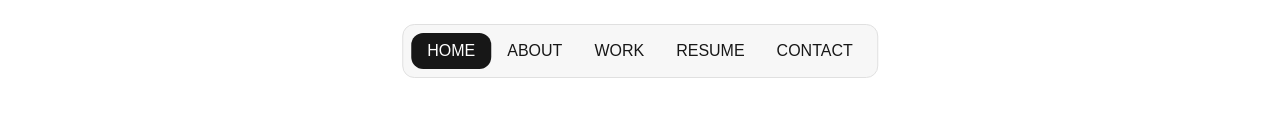
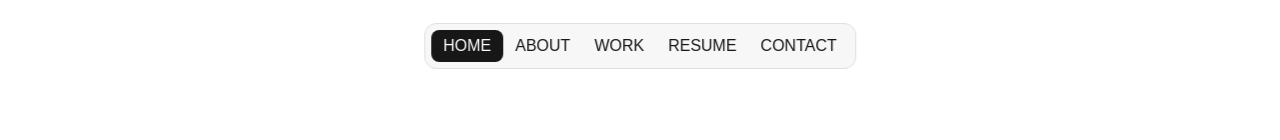
Before and after one commit to enricsneelamkavil/enric-s-neelamkavil, a Next.js app: page / in a window 1280 px wide. Shown: the top 140 px of the page. Built offline with nearby package versions, Linux system fonts and the light colour scheme; a web font is replaced by a local one.

Commit message:
navbar and personal assistant compact size

```diff
--- a/app/globals.css
+++ b/app/globals.css
@@ -1,13 +1,6 @@
 :root {
   --background: #ffffff;
   --foreground: #171717;
-}
-
-@media (prefers-color-scheme: dark) {
-  :root {
-    --background: #0a0a0a;
-    --foreground: #ededed;
-  }
 }
 
 html {
@@ -18,6 +11,14 @@ html,
 body {
   max-width: 100vw;
   overflow-x: hidden;
+  /* Hide scrollbars but keep scrolling functionality */
+  -ms-overflow-style: none;  /* IE and Edge */
+  scrollbar-width: none;  /* Firefox */
+}
+
+/* Hide scrollbar for Chrome, Safari and Opera */
+*::-webkit-scrollbar {
+  display: none;
 }
 
 body {
--- a/components/common/Layout.tsx
+++ b/components/common/Layout.tsx
@@ -1,9 +1,10 @@
+
+
 'use client'
 
 import React from 'react'
 import styled, { ThemeProvider } from 'styled-components'
 import theme from '@/styles/theme'
-import GlobalStyle from '@/styles/GlobalStyle'
 import Navbar from '@/components/common/Navbar'
 import Footer from '@/components/common/Footer'
 import PersonalAgent from '@/components/common/PersonalAgent'
@@ -15,11 +16,11 @@ interface Props {
 const Layout = ({ children }: Props) => {
   return (
     <ThemeProvider theme={theme}>
-      <GlobalStyle />
       <PageWrapper>
         <Navbar />
         <Main>{children}</Main>
         <Footer />
+        {/* PersonalAgent renders on every page globally */}
         <PersonalAgent />
       </PageWrapper>
     </ThemeProvider>
--- a/components/common/Navbar.tsx
+++ b/components/common/Navbar.tsx
@@ -55,11 +55,14 @@ const NavWrapper = styled.nav<{ $scrolled: boolean }>`
   left: 50%;
   transform: translateX(-50%);
   z-index: 1000;
-  padding: ${({ theme }) => theme.spacing[2]};
+  padding: 6px;
   border-radius: ${({ theme }) => theme.radii.xl};
-  /* outer shell is transparent per Figma; shadow added on scroll (On Scroll variant) */
-  background-color: transparent;
-  transition: box-shadow 0.2s ease;
+  /* complete clear glass effect matching Figma's GLASS effect */
+  background-color: rgba(255, 255, 255, 0.1);
+  backdrop-filter: blur(24px);
+  -webkit-backdrop-filter: blur(24px);
+  border: 1px solid rgba(255, 255, 255, 0.2);
+  transition: box-shadow 0.2s ease, background-color 0.2s ease, backdrop-filter 0.2s ease;
   box-shadow: ${({ $scrolled }) =>
     $scrolled ? '0 4px 24px rgba(0, 0, 0, 0.08)' : 'none'};
 `
@@ -69,7 +72,7 @@ const NavPill = styled.ul`
   align-items: center;
   list-style: none;
   margin: 0;
-  padding: ${({ theme }) => theme.spacing[2]};
+  padding: 6px;
   background-color: ${({ theme }) => theme.colors.surface.tertiary};
   border: 1px solid ${({ theme }) => theme.colors.border.tertiary};
   border-radius: ${({ theme }) => theme.radii.lg};
@@ -84,8 +87,8 @@ const NavLink = styled(Link) <{ $active: boolean }>`
   display: flex;
   align-items: center;
   justify-content: center;
-  padding: ${({ theme }) => `${theme.spacing[2]} ${theme.spacing[4]}`};
-  border-radius: ${({ theme }) => theme.radii.lg};
+  padding: 6px ${({ theme }) => theme.spacing[3]};
+  border-radius: ${({ theme }) => theme.radii.md};
   font-family: ${({ theme }) => theme.fonts.sans};
   font-weight: ${({ theme }) => theme.fontWeights.regular};
   font-size: ${({ theme }) => theme.fontSizes.sm};
--- a/components/common/PersonalAgent.tsx
+++ b/components/common/PersonalAgent.tsx
@@ -120,7 +120,7 @@ const Wrapper = styled.div<{ $visible: boolean }>`
   left: 50%;
   transform: translateX(-50%);
   z-index: 100;
-  padding: ${({ theme }) => theme.spacing[2]};
+  padding: 6px;
   border-radius: ${({ theme }) => theme.radii.xl};
   /* complete clear glass effect */
   background-color: rgba(255, 255, 255, 0.1);
@@ -139,8 +139,8 @@ const spin = keyframes`
 
 const BarContainer = styled.div`
   position: relative;
-  /* 52.5rem = 840px (Figma spec); shrinks on narrow viewports */
-  width: min(52.5rem, calc(100vw - ${({ theme }) => theme.spacing[6]} * 2));
+  /* Reduced width from 52.5rem to 44rem as requested */
+  width: min(44rem, calc(100vw - ${({ theme }) => theme.spacing[6]} * 2));
   border-radius: ${({ theme }) => theme.radii.lg};
   padding: 2px; /* Border thickness */
   overflow: hidden;
@@ -174,14 +174,14 @@ const Bar = styled.div`
   gap: 0;
   background-color: ${({ theme }) => theme.colors.surface.primary};
   border-radius: calc(${({ theme }) => theme.radii.lg} - 2px); /* Inner radius */
-  padding: ${({ theme }) => theme.spacing[3]} ${({ theme }) => theme.spacing[4]};
+  padding: 10px ${({ theme }) => theme.spacing[4]};
   width: 100%;
 `
 
 const InputArea = styled.div`
   display: flex;
   align-items: center;
-  gap: ${({ theme }) => theme.spacing[3]};
+  gap: 10px;
   flex: 1;
   min-width: 0;
 `
@@ -216,7 +216,7 @@ const ChatInput = styled.input`
 const Controls = styled.div`
   display: flex;
   align-items: center;
-  gap: ${({ theme }) => theme.spacing[3]};
+  gap: 10px;
   flex-shrink: 0;
 `
 
@@ -234,8 +234,8 @@ const SendButton = styled.button`
   display: flex;
   align-items: center;
   justify-content: center;
-  width: ${({ theme }) => theme.spacing[8]};
-  height: ${({ theme }) => theme.spacing[8]};
+  width: 28px;
+  height: 28px;
   border-radius: ${({ theme }) => theme.radii.full};
   background-color: ${({ theme }) => theme.colors.surface.tertiary};
   border: none;
```
